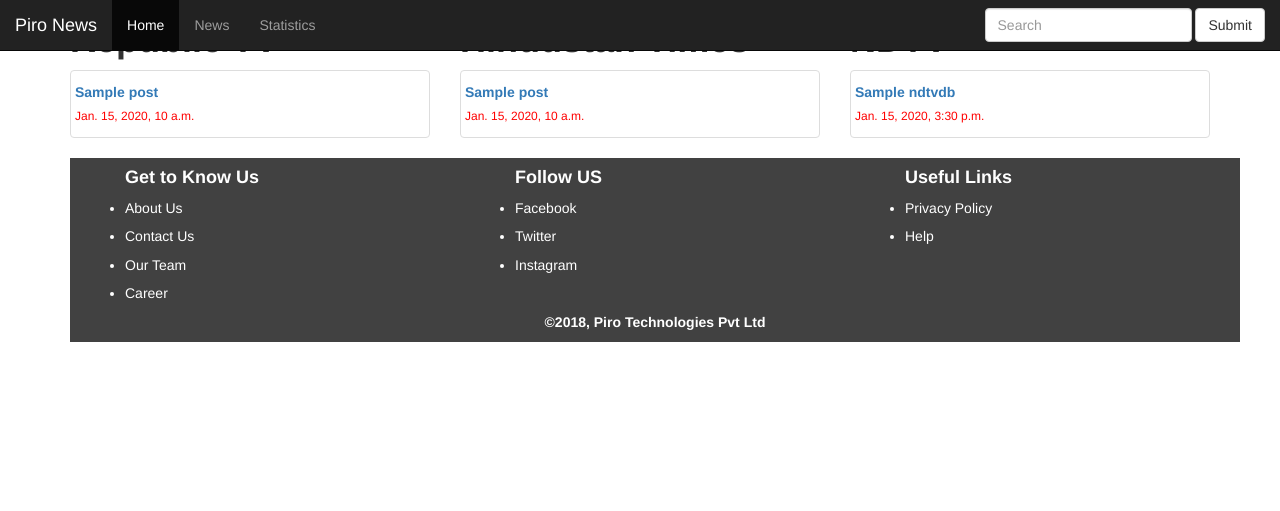
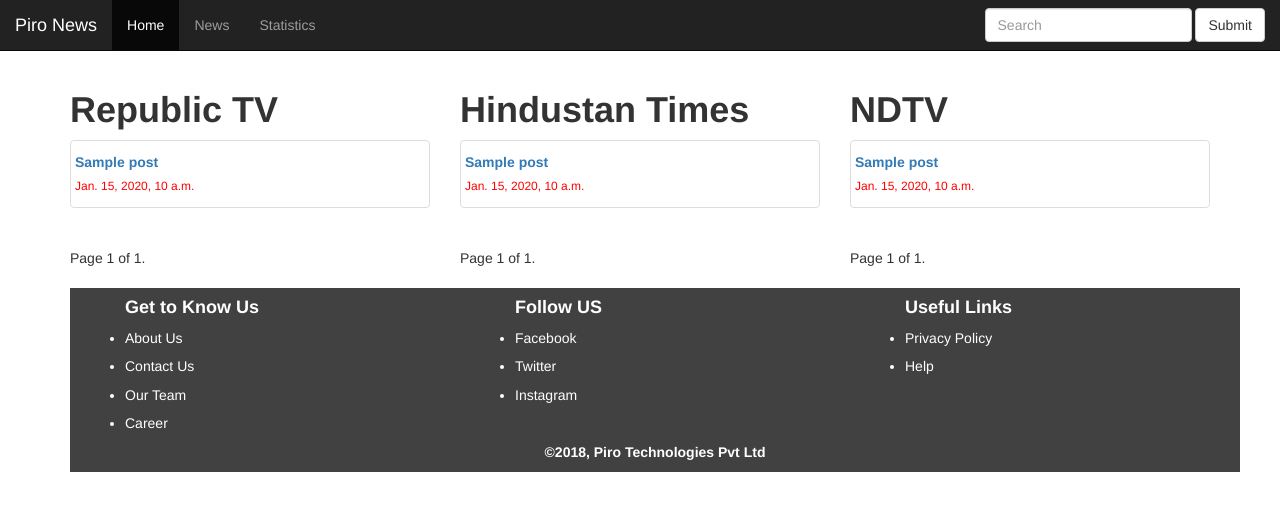
Before and after one commit to imsaiful/piro, a Django app: template pironews/feed/templates/feed/index.html in a window 1280 px wide. Shown: the top 511 px of the page. Run offline with Django 3.2, Linux system fonts and the light colour scheme; tables that the repository leaves empty hold one stand-in row (values such as "Sample post"); the template is opened without the code that fills it: values that come from a table or form of the project are taken from there, most other values are stand-ins (such as "Sample title", 1, 10 or a date in 2020); some libraries are stand-ins or nearby versions.

Commit message:
add pagination

```diff
--- a/pironews/feed/templates/feed/index.html
+++ b/pironews/feed/templates/feed/index.html
@@ -14,6 +14,7 @@
             font-weight: 700;
             float: left;
         }
+        body { padding-top: 70px; }
     </style>
 </head>
 <body bgcolor="#E6E6FA">
@@ -54,6 +55,21 @@
                         <h6 style="color:red;">{{ post.created_date }}</h6>
                     </div>
                 {% endfor %}
+            <div class="pagination">
+                <span class="step-links">
+                    {% if republic_posts.has_previous %}
+                        <a href="?page={{ republic_posts.previous_page_number }}">previous</a>
+                    {% endif %}
+
+                    <span class="current">
+                        Page {{ republic_posts.number }} of {{ republic_posts.paginator.num_pages }}.
+                    </span>
+
+                    {% if republic_posts.has_next %}
+                        <a href="?page={{ republic_posts.next_page_number }}">next</a>
+                    {% endif %}
+                </span>
+            </div>
         </div>
         <div class="col-md-4">
             <h1><b>Hindustan Times</b></h1>
@@ -63,15 +79,47 @@
                         <h6 style="color:red;">{{ post.created_date}}</h6>
                          </div>
                 {% endfor %}
+                <div class="pagination">
+                    <span class="step-links">
+                        {% if indiatv_posts.has_previous %}
+                            <a href="?page={{ indiatv_posts.previous_page_number }}">previous</a>
+                        {% endif %}
+
+                        <span class="current">
+                            Page {{ indiatv_posts.number }} of {{ indiatv_posts.paginator.num_pages }}.
+                        </span>
+
+                        {% if indiatv_posts.has_next %}
+                            <a href="?page={{ indiatv_posts.next_page_number }}">next</a>
+                        {% endif %}
+                    </span>
+                </div>
+
         </div>
         <div class="col-md-4">
             <h1><b>NDTV </b></h1>
                 {% for post in ndtv_posts %}
                     <div class="thumbnail">
-                        <h5><b><a href="{{post.href}}">{{  post.title}}</a></b></h5>
+                        <h5><b><a href="{{post.href}}">{{ post.title }}</a></b></h5>
                         <h6 style="color:red;">{{ post.created_date }}</h6>
                          </div>
                 {% endfor %}
+                <div class="pagination">
+                <span class="step-links">
+                    {% if ndtv_posts.has_previous %}
+                        <a href="?page={{ ndtv_posts.previous_page_number }}">previous</a>
+                    {% endif %}
+
+                    <span class="current">
+                        Page {{ ndtv_posts.number }} of {{ ndtv_posts.paginator.num_pages }}.
+                    </span>
+
+                    {% if ndtv_posts.has_next %}
+                        <a href="?page={{ ndtv_posts.next_page_number }}">next</a>
+                    {% endif %}
+                </span>
+            </div>
+
         </div>
     </div>
 
```
Also changed, not shown: pironews/feed/views.py (+16 -8 lines).
